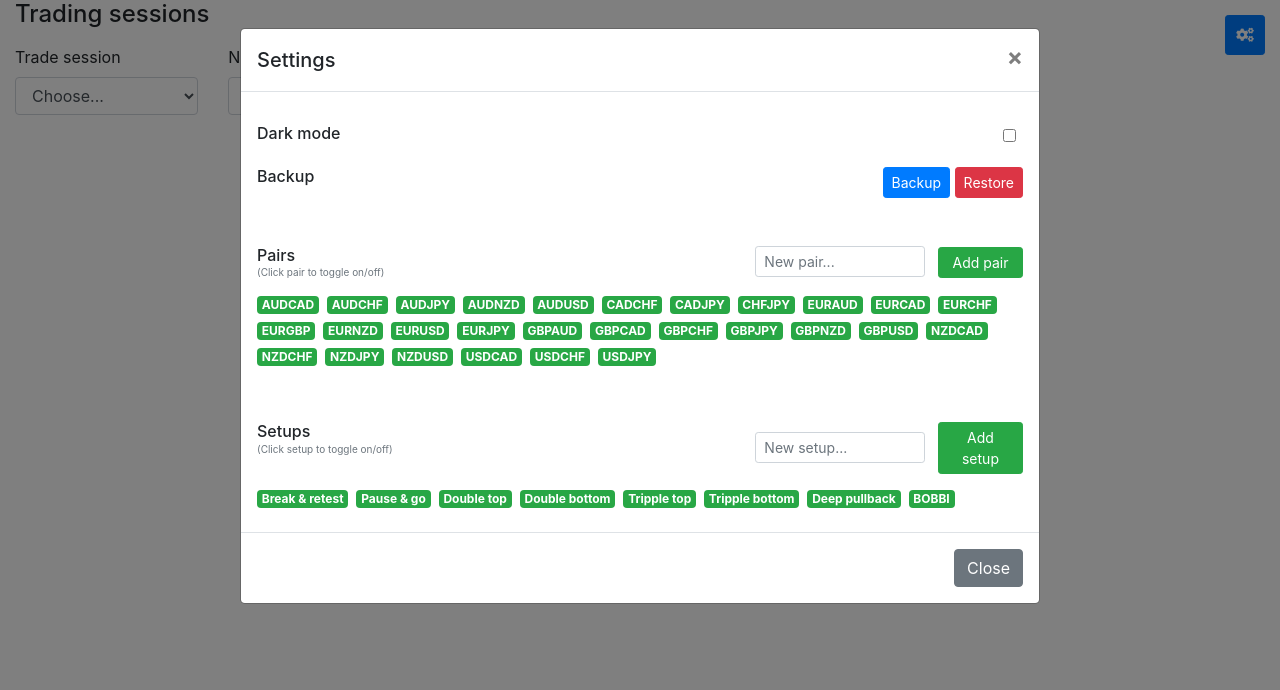
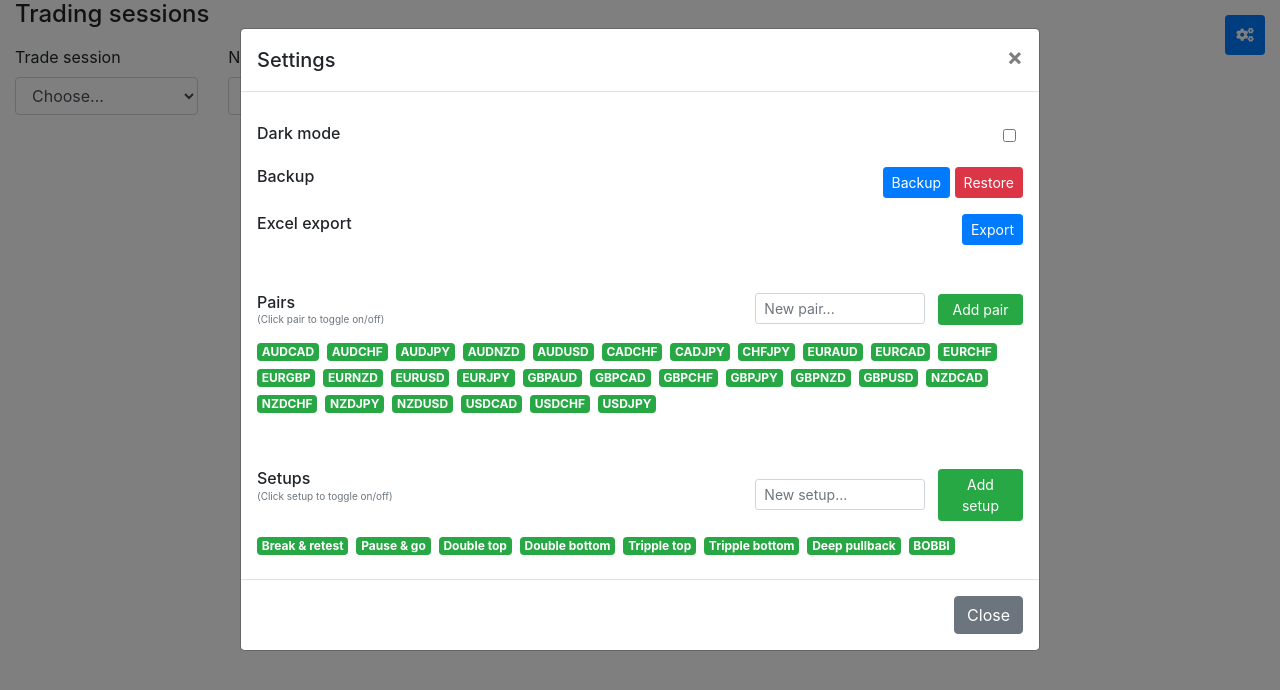
Before and after one commit to christophercarlsson/christophercarlsson.github.io, a plain HTML site: page index.html in a window 1280 px wide. Both pictures are taken after a click on the button 1245 px from the left and 35 px from the top of the page. Drawn offline with Linux system fonts and the light colour scheme.

Commit message:
Added CSV format export.

```diff
--- a/index.html
+++ b/index.html
@@ -635,6 +635,13 @@
 							</div>
 						</div>
 
+						<div class="row mt-3">
+							<div class="col-xl-8"><h6>Excel export</h6></div>
+							<div class="col-xl-4 text-right">
+								<button v-on:click="excel" class="btn btn-sm btn-primary">Export</button>
+							</div>
+						</div>
+
 						<div class="row mt-5">
 							<div class="col-xl-3">
 								<h6 class="mb-0">Pairs</h6>
--- a/main.js
+++ b/main.js
@@ -683,9 +683,16 @@ var vm = new Vue({
       $('#restoreBackup').click();
     },
 
-    download: function(filename, text) {
+    excel: function() {
+      const headers = 'date;pair;direction;setup;type;entry;profit;stop;result;r;before;after;\r\n'
+      const trades = headers + this.list.map((trade) => `${trade.date};${trade.pair};${trade.direction};${trade.setup};${trade.type};${trade.entry};${trade.profit};${trade.stop};${trade.result};${_.round(trade.result / trade.stop, 2)};${_.defaultTo(trade.before, '')};${_.defaultTo(trade.after, '')};\r\n`).join('');
+      const result = trades.substring(0, trades.length - 4);
+      this.download(`trade-export_${moment().format('yyyy-MM-DD')}.csv`, result, 'text/csv');
+    },
+
+    download: function(filename, text, data = 'text/plain') {
       var element = document.createElement('a');
-      element.setAttribute('href', 'data:text/plain;charset=utf-8,' + encodeURIComponent(text));
+      element.setAttribute('href', `data:${data};charset=utf-8,` + encodeURIComponent(text));
       element.setAttribute('download', filename);
 
       element.style.display = 'none';
```
